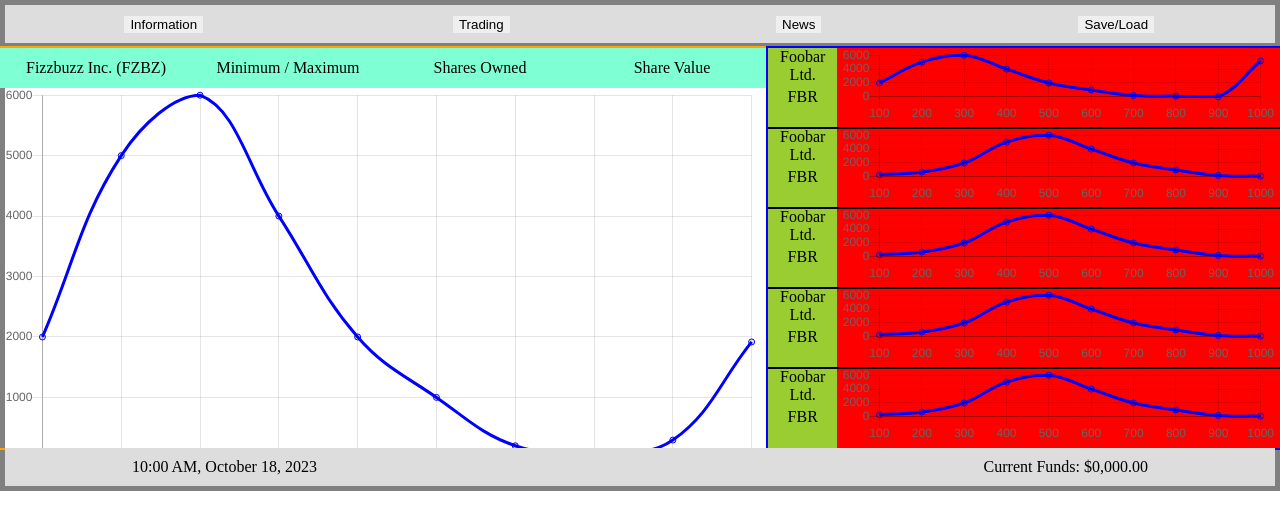
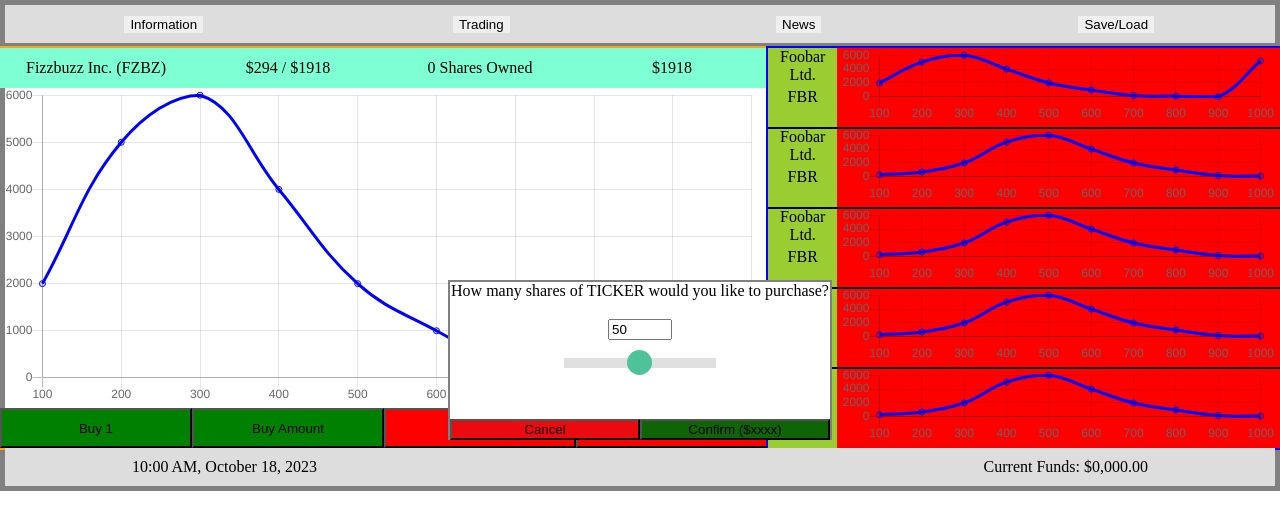
Before and after one commit to Zonespace27/stock_thing, a plain HTML site: page js_html/index.html in a window 1280 px wide. Drawn offline with nearby package versions, Linux system fonts and the light colour scheme.

Commit message:
more changes

```diff
--- a/js_html/index.html
+++ b/js_html/index.html
@@ -153,9 +153,139 @@
       align-items: center;
     }
 
+    .main_ticker_buy_sell {
+      height: 10%;
+      background-color: blueviolet;
+    }
+
+    .main_ticker_button {
+      background-color: green;
+      float: left;
+      width: 25%;
+      height: 100%;
+    }
+
+    .darken_overlay {
+      position: fixed;
+      left: 0;
+      right: 0;
+      bottom: 0;
+      top: 0;
+      background-color: rgba(0,0,0,0.6);
+      display: none;
+      z-index: 2;
+    }
+
+    .buy_sell_confirmation {
+      position: fixed;
+      left: 35%;
+      right: 35%;
+      bottom: 45%;
+      top: 35%;
+      background-color: white;
+      border: solid 2px gray;
+      z-index: 3;
+      display: block;
+    }
+
+    .buy_sell_confirmation_container {
+      float: top;
+      height: 88%
+    }
+
+    .slider {
+      -webkit-appearance: none;
+      appearance: none;
+      width: 100%;
+      height: 10px;
+      background: #d3d3d3;
+      outline: none;
+      opacity: 0.7;
+      -webkit-transition: .2s;
+      transition: opacity .2s;
+      margin-top: 10px;
+    }
+
+    .purchase_slider {
+      width: 40%;
+    }
+
+    .slider:hover {
+      opacity: 1;
+    }
+
+    .slider::-webkit-slider-thumb {
+      -webkit-appearance: none;
+      appearance: none;
+      width: 25px;
+      height: 25px;
+      border-radius: 50%;
+      background: #04AA6D;
+      cursor: pointer;
+    }
+
+    .slider::-moz-range-thumb {
+      width: 25px;
+      height: 25px;
+      border-radius: 50%;
+      background: #04AA6D;
+      cursor: pointer;
+    }
+
+    .buy_sell_confirmation_button {
+      float: left;
+      width: 50%;
+      height: 30%;
+      background: rgb(235, 10, 15);
+      -webkit-transition: .2s;
+      transition: background .2s;
+    }
+
+    .buy_sell_confirmation_button:hover {
+      background: rgb(255, 80, 85);
+      -webkit-transition: .2s;
+      transition: background .2s;
+    }
+
+    .buy_sell_confirmation_button.confirm {
+      background: rgb(15, 100, 5)
+    }
+
+    .buy_sell_confirmation_button.confirm:hover {
+      background: rgb(85, 120, 75)
+    }
+
+    .center_object {
+      display: flex;
+      justify-content: center;
+      align-items: center;
+    }
+
   </style>
 </head>
 <body>
+  <div class="darken_overlay" id="dimmer"></div>
+  <div class="buy_sell_confirmation" id="buy_sell_confirmation">
+    <div class="buy_sell_confirmation_container">
+      <div class="center_object" style="margin-bottom: 5%;">
+        How many shares of TICKER would you like to purchase?
+      </div>
+      <div class="center_object" style="margin-bottom: 2%;">
+        <input type="number" min="1" max="100" value="50" id="buy_sell_input">
+      </div>
+      <div class="center_object">
+        <input type="range" min="1" max="100" value="50" class="slider purchase_slider" id="buy_sell_slider">
+      </div>
+    </div>
+    <div style="float: bottom">
+      <button class="buy_sell_confirmation_button">
+        Cancel
+      </button>
+      <button class="buy_sell_confirmation_button confirm">
+        Confirm ($xxxx)
+      </button>
+    </div>
+  </div>
   <div class="head_row">
     <div class="top_column" style="background-color:#ddd;">
         <button style="border: none" onclick="headrow_info()">Information</button>
@@ -224,10 +354,24 @@
           Share Value
         </div>
       </div>
-      <canvas id="base" style="width: 100%; height: 100%"></canvas>
+      <canvas id="base" style="width: 100%; height: 80%"></canvas>
       <script>
-        initChart("base", "FZBZ");
+        initChart("base", "FZBZ", true);
       </script>
+      <div class="main_ticker_buy_sell">
+        <button class="main_ticker_button">
+          Buy 1
+        </button>
+        <button class="main_ticker_button">
+          Buy Amount
+        </button>
+        <button class="main_ticker_button" style="background-color: red;">
+          Sell 1
+        </button>
+        <button class="main_ticker_button" style="background-color: red;">
+          Sell Amount
+        </button>
+      </div>
     </div>
     <div class="secondary_tickers">
       <div class="secondary_ticker">
--- a/js_html/js/everything.js
+++ b/js_html/js/everything.js
@@ -54,13 +54,34 @@ class Company {
      */
     this.chart_data = [];
     this.linked_chart = null;
+    /**
+     * The lowest value this stock has been on a given trading day
+     */
+    this.minimum_daily_value = 0;
+    /**
+     * The lowest value this stock has been on a given trading day
+     */
+    this.maximum_daily_value = 0;
+
+    owned_stocks[this.ticker] = 0;
   }
   on_day_tick() {
-    this.current_price = sin_equation(
+    let new_price = sin_equation(
       this.sin_multiplier,
       this.period_divider,
       this.y_axis_offset
     );
+    if (new_price > this.maximum_daily_value) {
+      this.maximum_daily_value = new_price;
+    }
+    if (
+      new_price < this.minimum_daily_value ||
+      this.minimum_daily_value === 0
+    ) {
+      this.minimum_daily_value = new_price;
+    }
+
+    this.current_price = new_price;
     if (this.chart_data.length >= max_data_points) {
       this.chart_data.shift();
     }
@@ -76,14 +97,12 @@ class Company {
       this.linked_chart.update();
     }
     if (this === primary_ticker_company) {
-      let element = document.getElementById("info_button_1");
-      element.textContent = "1: Basics";
-      element = document.getElementById("info_button_2");
-      element.textContent = "2: Empty";
-      element = document.getElementById("info_button_3");
-      element.textContent = "3: Game";
-      element = document.getElementById("info_button_4");
-      element.textContent = "4: Empty";
+      let element = document.getElementById("main_ticker_info_minmax");
+      element.textContent = `$${this.minimum_daily_value} / $${this.maximum_daily_value}`;
+      element = document.getElementById("main_ticker_info_shares");
+      element.textContent = `${owned_stocks[this.ticker]} Shares Owned`;
+      element = document.getElementById("main_ticker_info_value");
+      element.textContent = `$${this.current_price}`;
     }
   }
 }
@@ -160,30 +179,6 @@ function sin_equation(
       1000
   );
 }
-/*
-function update_chart(chart) {
-  if (!chart.data || !chart.data.datasets || !chart.data.datasets[0].data)
-    return;
-
-  let chart_data = chart.data.datasets[0].data;
-
-  if (chart_data.length >= max_data_points) {
-    chart_data.shift();
-  }
-  chart_data.push(sin_equation());
-  chart.update();
-}
-
-function update_charts() {
-  let values = Object.values(charts);
-  values.forEach(function (chart) {
-    update_chart(chart);
-  });
-}*/
-/*
-var interval = setInterval(function () {
-  start_trading_day();
-}, 500);*/
 
 /*
  * Math functions
@@ -310,6 +305,58 @@ function update_date_time() {
 }
 
 /*
+ * User data
+ */
+
+/**
+ * Dict of ticker : share amount that the user owns
+ */
+var owned_stocks = {};
+
+/**
+ * The current amount of money the user has
+ */
+var cash = 0;
+
+function adjust_cash(amount) {
+  if (!amount) {
+    return;
+  }
+  cash = Math.max(0, cash + amount);
+}
+
+function adjust_shares(company_ticker, amount = 1) {
+  owned_stocks[company_ticker] = Math.max(
+    0,
+    owned_stocks[company_ticker] + amount
+  );
+}
+
+function buy_shares(company_ticker, amount = 1) {
+  if (!company_ticker) {
+    return;
+  }
+  let company = ticker_to_company[company_ticker];
+  if (cash < company.current_price * amount) {
+    return;
+  }
+  adjust_cash(-(company.current_price * amount));
+  adjust_shares(company_ticker, amount);
+}
+
+function sell_shares(company_ticker, amount = 1) {
+  if (!company_ticker) {
+    return;
+  }
+  let company = ticker_to_company[company_ticker];
+  if (owned_stocks[company_ticker] < amount) {
+    amount = owned_stocks[company_ticker];
+  }
+  adjust_shares(company_ticker, -amount);
+  adjust_cash(company.current_price * amount);
+}
+
+/*
  * UI button interactions
  */
 
@@ -317,6 +364,8 @@ function update_date_time() {
  * String ID of the currently focused page
  */
 var current_page = "";
+
+// Header buttons
 
 function headrow_trade() {
   let element = document.getElementById("trade_interface");
@@ -330,6 +379,51 @@ function headrow_info() {
   element.style.display = "none";
   element = document.getElementById("information_interface");
   element.style.display = "block";
+}
+
+// Confirmation button pop-up code
+
+function dim_screen() {
+  let element = document.getElementById("dimmer");
+  element.style.display = "block";
+}
+
+function undim_screen() {
+  let element = document.getElementById("dimmer");
+  element.style.display = "block";
+}
+
+function set_buy_confirmation() {
+  calculate_buy_confirmation();
+  let element = document.getElementById("buy_sell_confirmation");
+  element.style.display = "block";
+}
+
+function calculate_buy_confirmation() {
+  let element = document.getElementById("buy_sell_confirmation");
+}
+
+// Buy/sell buttons
+
+function buy_button_1_press() {
+  if (!primary_ticker_company) {
+    return;
+  }
+  buy_shares(primary_ticker_company.ticker, 1);
+}
+
+function buy_button_amount_press() {
+  if (!primary_ticker_company) {
+    return;
+  }
+  buy_shares(primary_ticker_company.ticker, 1);
+}
+
+function sell_button_1_press() {
+  if (!primary_ticker_company) {
+    return;
+  }
+  sell_shares(primary_ticker_company.ticker, 1);
 }
 
 // Info buttons
```
